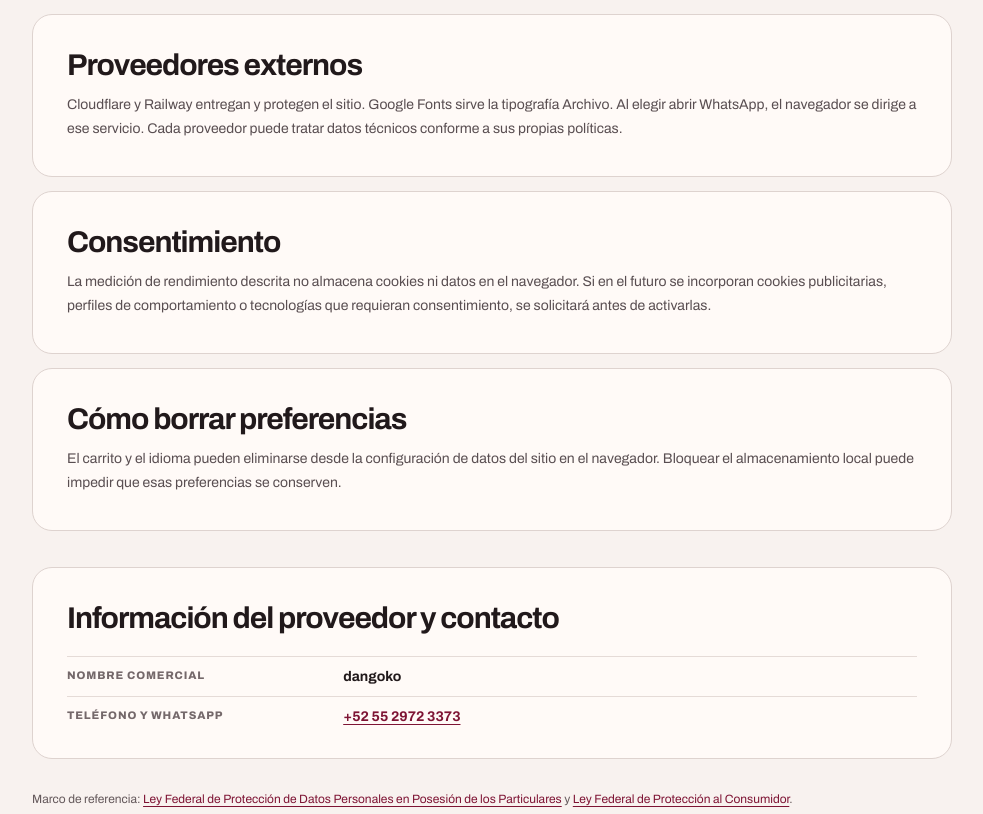
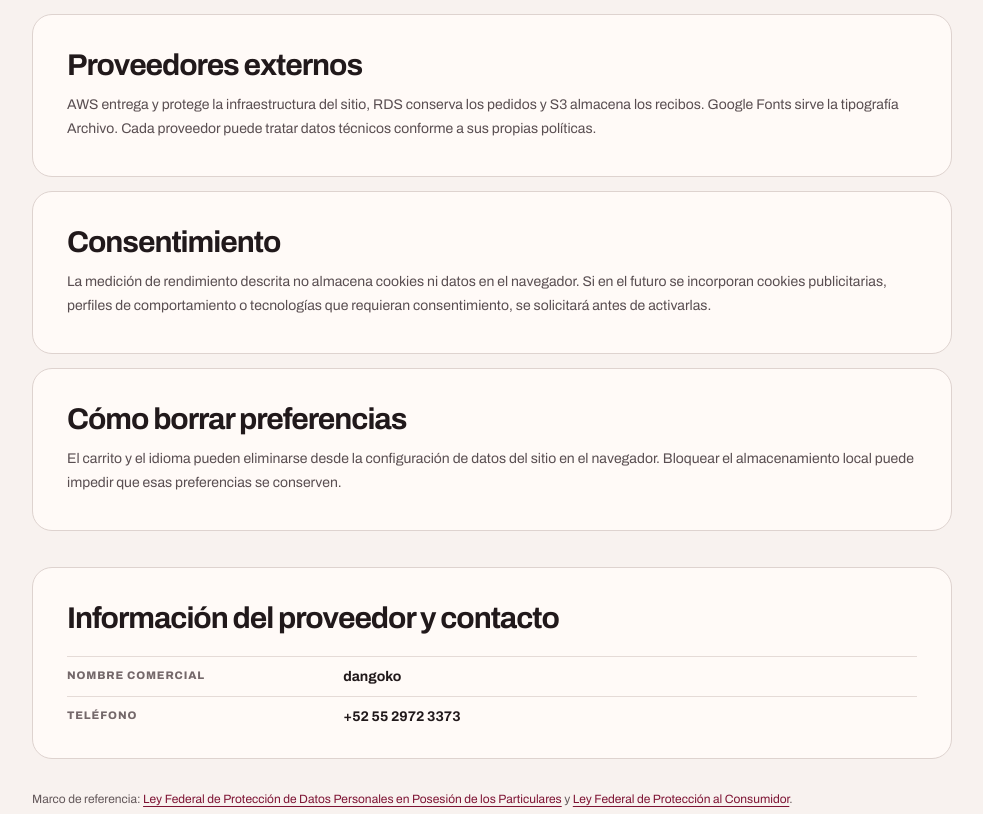
Before and after one commit to oft24/Herramientas-de-tecnolog-as-de-la-informaci-n-Avance-2-, a Flask app: page /cookies in a window 1280 px wide. Shown: the part 1223-2037 px from the top of the page, without its empty margins (148-1131 px from the left). Run offline with Flask 3, Linux system fonts and the light colour scheme.

Commit message:
docs: actualizar flujo de pedidos sin WhatsApp

```diff
--- a/app/backend/app.py
+++ b/app/backend/app.py
@@ -1654,9 +1654,9 @@ POLICY_PAGES = {
         "description": "Cómo se tratan los datos necesarios para preparar una cotización.",
         "sections": [
             ("Responsable", "El operador de la marca dangoko es responsable del tratamiento realizado directamente por dangokobox.com. Los datos completos de identificación y contacto disponibles se muestran al final de esta página."),
-            ("Datos tratados", "El formulario solicita únicamente el nombre que se incluirá en la cotización. El carrito y el idioma se conservan localmente en el navegador. Cloudflare Web Analytics mide de forma agregada el rendimiento de las páginas mediante datos técnicos de carga; no usa cookies, localStorage ni crea perfiles individuales. Cloudflare y Railway pueden procesar temporalmente datos técnicos de infraestructura, como dirección IP, agente de usuario y registros de seguridad."),
-            ("Finalidades", "El nombre, los productos y sus cantidades se utilizan para calcular y preparar la solicitud de cotización, prevenir abuso técnico y permitir que el usuario decida si abre WhatsApp. La medición agregada de Cloudflare se utiliza únicamente para mejorar estabilidad y velocidad. No se usan datos para publicidad comportamental ni se venden."),
-            ("Transferencias y encargados", "La aplicación no conserva en una base de datos el nombre enviado al endpoint de cotización. Si el usuario abre y envía el mensaje, WhatsApp recibe el nombre y el detalle del pedido bajo sus propios términos. Cloudflare y Railway intervienen como proveedores de infraestructura."),
+            ("Datos tratados", "El registro solicita nombre, correo y contraseña; la contraseña se almacena mediante hash y no en texto plano. Los pedidos guardan el usuario, productos, cantidades y totales necesarios para su seguimiento. El carrito y el idioma se conservan localmente en el navegador. Cloudflare Web Analytics mide de forma agregada el rendimiento de las páginas mediante datos técnicos de carga; no usa cookies, localStorage ni crea perfiles individuales. AWS y sus servicios pueden procesar temporalmente datos técnicos de infraestructura, como dirección IP, agente de usuario y registros de seguridad."),
+            ("Finalidades", "El nombre, el correo, los productos y sus cantidades se utilizan para autenticar la cuenta, crear el pedido en RDS, prevenir abuso técnico y permitir su seguimiento. La medición agregada de Cloudflare se utiliza únicamente para mejorar estabilidad y velocidad. No se usan datos para publicidad comportamental ni se venden."),
+            ("Transferencias y encargados", "La aplicación conserva en RDS los datos necesarios de la cuenta y del pedido. El servicio interno de notificaciones recibe el pedido únicamente después de que RDS confirma su creación. Cloudflare, AWS y los servicios de infraestructura intervienen como proveedores técnicos."),
             ("Derechos y contacto", "La persona titular puede solicitar acceso, rectificación, cancelación u oposición, así como revocar su consentimiento, mediante el contacto publicado al final. La solicitud debe identificar a la persona y describir claramente el derecho que desea ejercer."),
             ("Cambios", "Las modificaciones sustanciales a este aviso se publicarán en esta misma dirección. Última actualización: 6 de septiembre de 2026."),
         ],
@@ -1665,7 +1665,7 @@ POLICY_PAGES = {
         "title": "Cancelaciones, cambios y devoluciones",
         "description": "Reglas claras para cotizaciones y pedidos confirmados.",
         "sections": [
-            ("Solicitudes de cotización", "Una cotización preparada en este sitio puede abandonarse o cancelarse sin costo antes de aceptar por escrito el pedido y realizar el pago. Agregar productos al carrito o abrir WhatsApp no obliga a comprar."),
+            ("Solicitudes de cotización", "Un pedido creado en este sitio puede abandonarse o cancelarse sin costo antes de aceptar por escrito las condiciones y realizar el pago. Agregar productos al carrito no obliga a comprar."),
             ("Antes del pago", "El vendedor debe confirmar existencias, importe total, impuestos aplicables, costo y plazo de envío, forma de pago y condiciones específicas de cancelación, cambio, devolución y garantía antes de recibir el pago."),
             ("Producto incorrecto, dañado o defectuoso", "Comunícate tan pronto como sea posible por el medio de contacto publicado, conserva empaque y comprobante, e incluye fotografías cuando ayuden a identificar el problema. Según corresponda, se acordará reposición, cambio, bonificación o reembolso sin limitar los derechos reconocidos por la ley."),
             ("Alimentos y bebidas", "Por seguridad e higiene, el estado del empaque, el lote, la fecha de caducidad y la conservación del producto son relevantes para evaluar una devolución. Esto no elimina los derechos aplicables cuando el producto sea incorrecto, esté dañado, resulte impropio para consumo o no corresponda con lo ofrecido."),
@@ -1679,7 +1679,7 @@ POLICY_PAGES = {
             ("Sin publicidad ni perfiles", "El sitio no instala píxeles publicitarios, cookies de marketing ni herramientas para crear perfiles de comportamiento."),
             ("Medición de rendimiento", "Cloudflare Web Analytics puede inyectar un beacon de rendimiento para medir de forma agregada tiempos de carga y Core Web Vitals. Según Cloudflare, esta medición no usa cookies, localStorage ni identifica o rastrea a las personas entre sitios. Se utiliza únicamente para mejorar el funcionamiento del sitio."),
             ("Almacenamiento estrictamente funcional", "El navegador guarda localmente el contenido del carrito y el idioma elegido. Esa información permanece en el dispositivo, no identifica por sí sola a una persona y es necesaria para conservar sus preferencias entre visitas."),
-            ("Proveedores externos", "Cloudflare y Railway entregan y protegen el sitio. Google Fonts sirve la tipografía Archivo. Al elegir abrir WhatsApp, el navegador se dirige a ese servicio. Cada proveedor puede tratar datos técnicos conforme a sus propias políticas."),
+            ("Proveedores externos", "AWS entrega y protege la infraestructura del sitio, RDS conserva los pedidos y S3 almacena los recibos. Google Fonts sirve la tipografía Archivo. Cada proveedor puede tratar datos técnicos conforme a sus propias políticas."),
             ("Consentimiento", "La medición de rendimiento descrita no almacena cookies ni datos en el navegador. Si en el futuro se incorporan cookies publicitarias, perfiles de comportamiento o tecnologías que requieran consentimiento, se solicitará antes de activarlas."),
             ("Cómo borrar preferencias", "El carrito y el idioma pueden eliminarse desde la configuración de datos del sitio en el navegador. Bloquear el almacenamiento local puede impedir que esas preferencias se conserven."),
         ],
--- a/app/frontend/templates/index.html
+++ b/app/frontend/templates/index.html
@@ -650,11 +650,11 @@
       <div class="legal-sections">
         <section><h3 data-i18n="legal.independentTitle">Sitio independiente</h3><p data-i18n="legal.independentCopy">dangokobox.com es un catálogo y canal de cotización independiente operado bajo la marca dangoko. No está afiliado, asociado, patrocinado, autorizado ni respaldado por Samyang Foods Co., Ltd. ni por la marca Buldak.</p></section>
         <section><h3 data-i18n="legal.catalogTitle">Catálogo, precios y disponibilidad</h3><p data-i18n="legal.catalogCopy">Los precios se muestran en pesos mexicanos por caja cerrada, salvo indicación distinta. El inventario y los precios pueden cambiar; la cotización definitiva indicará productos, cantidades, impuestos aplicables, envío y total antes de que aceptes pagar.</p></section>
-        <section><h3 data-i18n="legal.orderTitle">Cotizaciones y pedidos</h3><p data-i18n="legal.orderCopy">El carrito prepara una solicitud de cotización y la envía a WhatsApp sólo cuando tú lo decides. El sitio no cobra ni procesa pagos. El pedido se formaliza cuando el vendedor confirma por escrito disponibilidad, total, forma de pago y condiciones de entrega, y tú lo aceptas.</p></section>
+        <section><h3 data-i18n="legal.orderTitle">Cotizaciones y pedidos</h3><p data-i18n="legal.orderCopy">El carrito crea un pedido y lo guarda en la base de datos antes de notificarlo al servicio interno. El sitio no cobra ni procesa pagos. El pedido se formaliza cuando el vendedor confirma por escrito disponibilidad, total, forma de pago y condiciones de entrega, y tú lo aceptas.</p></section>
         <section><h3 data-i18n="legal.shippingTitle">Envíos, cancelaciones y garantías</h3><p data-i18n="legal.shippingCopy">La cobertura, costo y plazo estimado de entrega, así como las condiciones de cancelación, devolución, cambio y garantía aplicables, se comunicarán antes del pago. Ninguna disposición de estos términos limita los derechos irrenunciables que te otorgue la legislación de protección al consumidor.</p></section>
         <section><h3 data-i18n="legal.productTitle">Marcas e información de producto</h3><p data-i18n="legal.productCopy">Las marcas, nombres de producto e imágenes pertenecen a sus respectivos titulares. Ingredientes, alérgenos, valores nutricionales, disponibilidad y preparación pueden variar por mercado; siempre prevalece el empaque oficial.</p></section>
-        <section><h3 data-i18n="legal.dataTitle">Datos personales y seguridad</h3><p data-i18n="legal.dataCopy">El nombre que ingreses se usa para preparar tu cotización y no se conserva en una base de datos. No envíes contraseñas ni datos bancarios o de tarjeta mediante este sitio. Al continuar a WhatsApp también aplican las condiciones y el aviso de privacidad de ese servicio.</p></section>
-        <section><h3 data-i18n="legal.contactTitle">Contacto y aclaraciones</h3><p data-i18n="legal.contactCopy">Para dudas, correcciones, cancelaciones o reclamaciones, utiliza el enlace de WhatsApp disponible en el sitio e incluye el identificador de tu cotización. Conserva la confirmación escrita y el comprobante de cualquier pago.</p></section>
+        <section><h3 data-i18n="legal.dataTitle">Datos personales y seguridad</h3><p data-i18n="legal.dataCopy">El nombre y correo que ingreses se asocian a tu cuenta y a tus pedidos en la base de datos de la aplicación. No envíes datos bancarios o de tarjeta mediante este sitio. Las credenciales se manejan mediante sesión segura y no se guardan en el repositorio.</p></section>
+        <section><h3 data-i18n="legal.contactTitle">Contacto y aclaraciones</h3><p data-i18n="legal.contactCopy">Para dudas, correcciones, cancelaciones o reclamaciones, conserva el identificador de tu pedido y utiliza los canales de contacto que se habiliten posteriormente. Conserva la confirmación escrita y el comprobante de cualquier pago.</p></section>
       </div>
       <p class="legal-acceptance" data-i18n="legal.acceptance">Al utilizar el catálogo y solicitar una cotización confirmas que leíste estos términos. Esto no implica renuncia alguna a tus derechos como consumidor.</p>
     </dialog>
--- a/app/frontend/templates/policy.html
+++ b/app/frontend/templates/policy.html
@@ -44,7 +44,7 @@
           {% if business.legal_name %}<div><dt>Nombre o razón social</dt><dd>{{ business.legal_name }}</dd></div>{% endif %}
           {% if business.rfc %}<div><dt>RFC</dt><dd>{{ business.rfc }}</dd></div>{% endif %}
           {% if business.address %}<div><dt>Domicilio</dt><dd>{{ business.address }}</dd></div>{% endif %}
-          <div><dt>Teléfono y WhatsApp</dt><dd><a href="{{ business.whatsapp_url }}" rel="noopener noreferrer">{{ business.phone }}</a></dd></div>
+          {% if business.phone %}<div><dt>Teléfono</dt><dd>{{ business.phone }}</dd></div>{% endif %}
           {% if business.email %}<div><dt>Correo</dt><dd><a href="mailto:{{ business.email }}">{{ business.email }}</a></dd></div>{% endif %}
         </dl>
       </section>
```
Also changed, not shown: app/frontend/static/js/i18n.js (+9 -9 lines), README.md.
